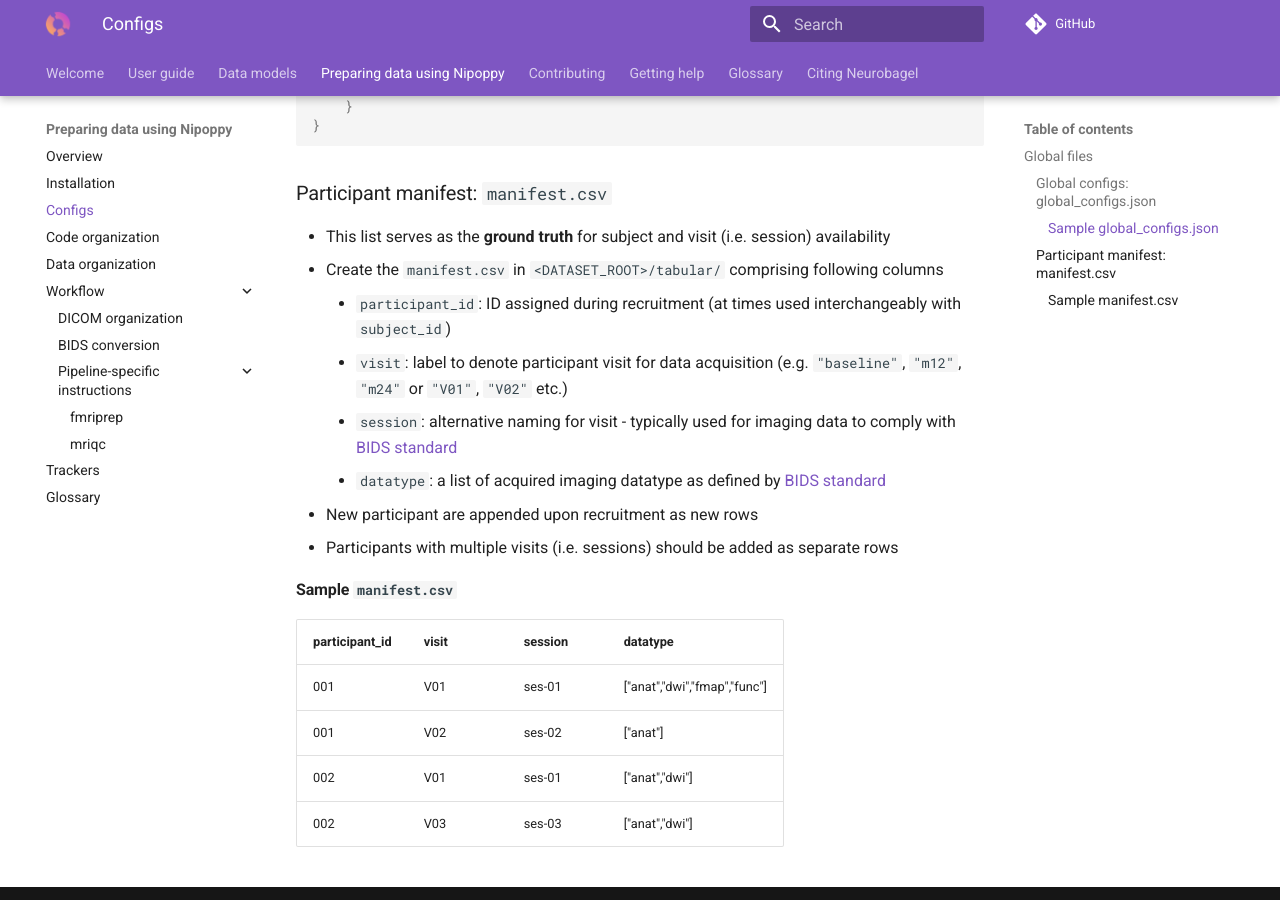
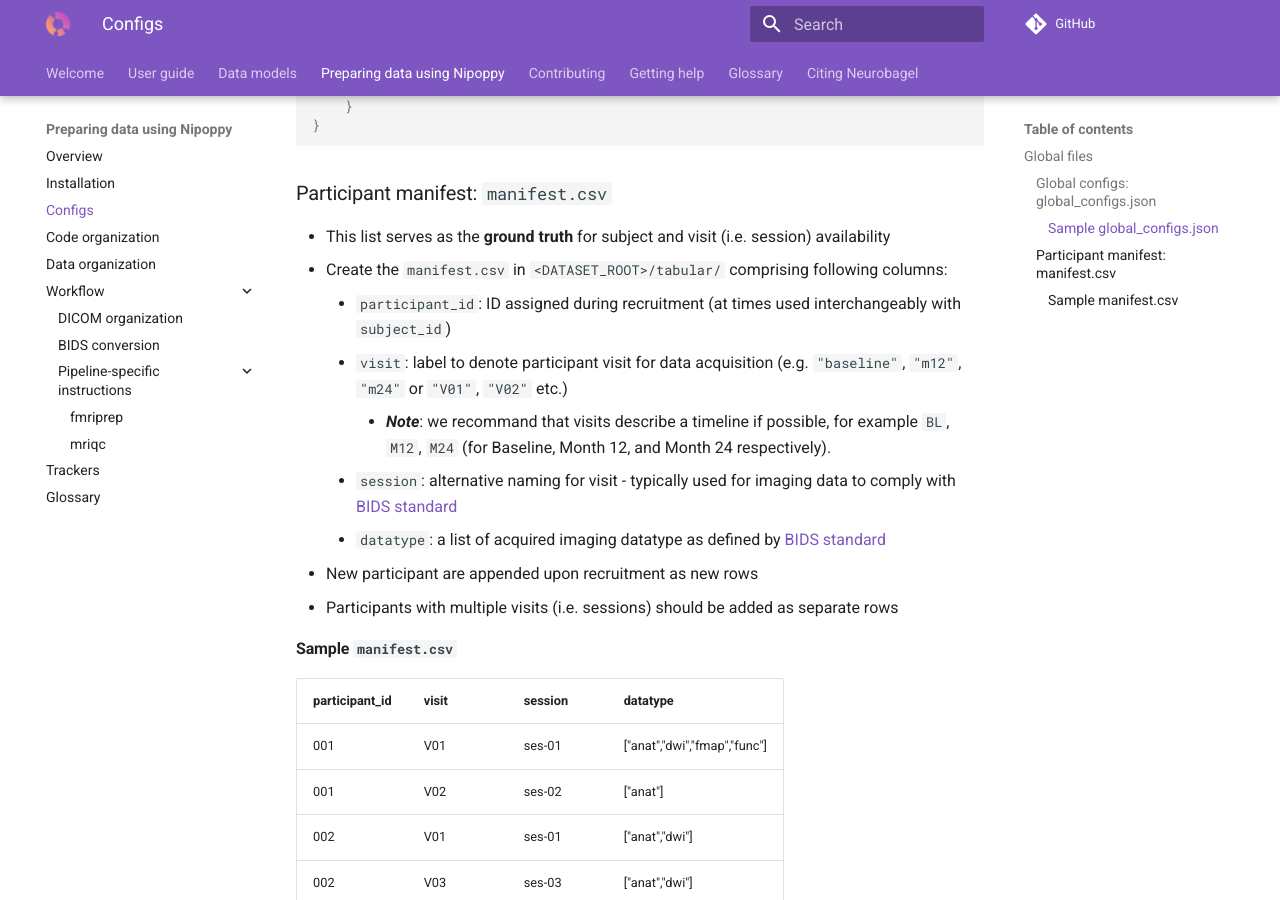
Before and after one commit to neurobagel/documentation, an MkDocs documentation site: the page built from docs/nipoppy/configs.md, in a window 1280 px wide and 900 px high, scrolled down 1944 px. Built offline with MkDocs 1.6.1 and Material for MkDocs 9.7.7, drawn with Linux system fonts in a browser that asks for light colours; comment, search, counter and statistics services are not loaded.

Commit message:
add recommendation that visits should be a timeline

```diff
--- a/docs/nipoppy/configs.md
+++ b/docs/nipoppy/configs.md
@@ -77,9 +77,10 @@ Nipoppy requires two global files for specifying local data/container paths and
 
 ### Participant manifest: `manifest.csv`
    - This list serves as the **ground truth** for subject and visit (i.e. session) availability
-   - Create the `manifest.csv` in `<DATASET_ROOT>/tabular/` comprising following columns
+   - Create the `manifest.csv` in `<DATASET_ROOT>/tabular/` comprising following columns:
       - `participant_id`: ID assigned during recruitment (at times used interchangeably with `subject_id`)
       - `visit`: label to denote participant visit for data acquisition (e.g. `"baseline"`, `"m12"`, `"m24"` or `"V01"`, `"V02"` etc.)
+        - ***Note***: we recommand that visits describe a timeline if possible, for example `BL`, `M12`, `M24` (for Baseline, Month 12, and Month 24 respectively).
       - `session`: alternative naming for visit - typically used for imaging data to comply with [BIDS standard](https://bids-specification.readthedocs.io/en/stable/02-common-principles.html)
       - `datatype`: a list of acquired imaging datatype as defined by [BIDS standard](https://bids-specification.readthedocs.io/en/stable/02-common-principles.html)
    - New participant are appended upon recruitment as new rows
```
